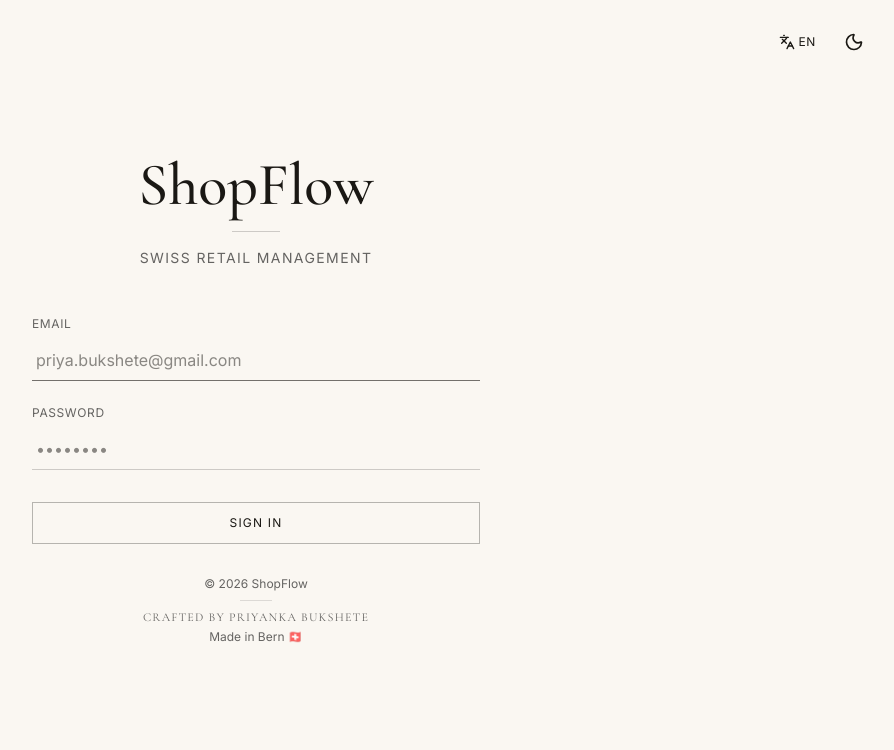
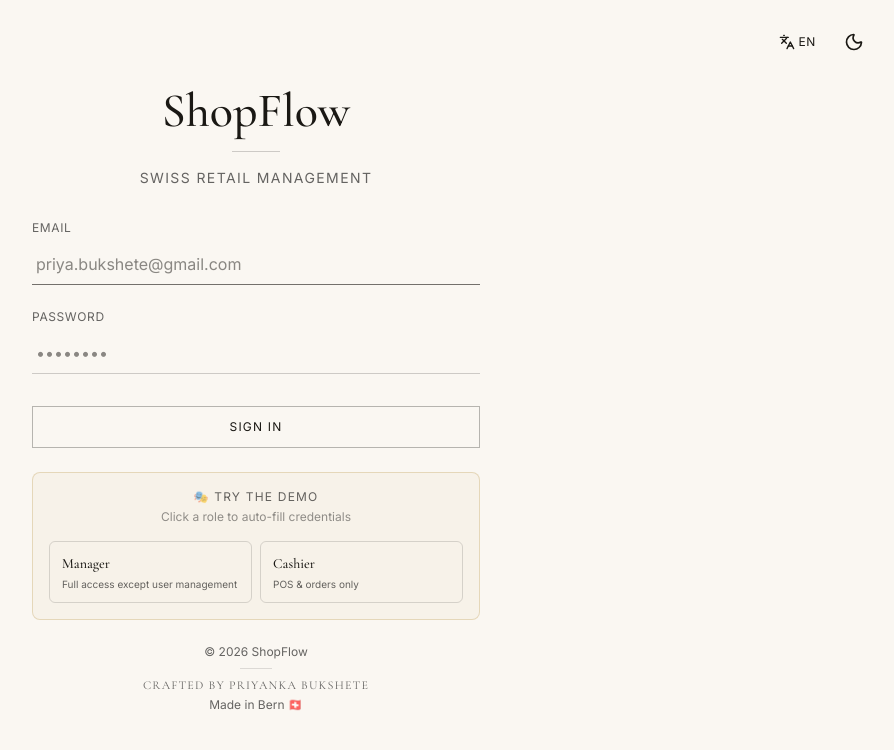
Before and after one commit to priyabukshete/shopflow, a React (Vite) app in the folder frontend/shopflow-ui/: page /login in a window 1280 px wide. Shown: the top 750 px of the page, without its empty margins (384-1278 px from the left). Built offline with nearby package versions, Linux system fonts and the light colour scheme.

Commit message:
Add role-based menu visibility and demo credentials box on login

```diff
--- a/frontend/shopflow-ui/src/components/layout/AppLayout.tsx
+++ b/frontend/shopflow-ui/src/components/layout/AppLayout.tsx
@@ -14,13 +14,13 @@ interface AppLayoutProps {
 }
 
 const navigationConfig = [
-  { key: 'dashboard', path: '/dashboard', icon: LayoutDashboard },
-  { key: 'pos',       path: '/pos',       icon: ShoppingBag },
-  { key: 'orders',    path: '/orders',    icon: ClipboardList },
-  { key: 'products',  path: '/products',  icon: Package },
-  { key: 'stock',     path: '/stock',     icon: ArrowLeftRight },
-  { key: 'reports',   path: '/reports',   icon: BarChart3 },
-  { key: 'users',     path: '/users',     icon: Users },
+  { key: 'dashboard', path: '/dashboard', icon: LayoutDashboard, roles: ['Admin', 'Manager'] },
+  { key: 'pos',       path: '/pos',       icon: ShoppingBag,     roles: ['Admin', 'Manager', 'Cashier'] },
+  { key: 'orders',    path: '/orders',    icon: ClipboardList,   roles: ['Admin', 'Manager', 'Cashier'] },
+  { key: 'products',  path: '/products',  icon: Package,         roles: ['Admin', 'Manager'] },
+  { key: 'stock',     path: '/stock',     icon: ArrowLeftRight,  roles: ['Admin', 'Manager'] },
+  { key: 'reports',   path: '/reports',   icon: BarChart3,       roles: ['Admin', 'Manager'] },
+  { key: 'users',     path: '/users',     icon: Users,           roles: ['Admin'] },
 ]
 
 export function AppLayout({ children }: AppLayoutProps) {
@@ -81,7 +81,7 @@ export function AppLayout({ children }: AppLayoutProps) {
           w-64 h-screen z-50
           border-r border-current/10
           flex flex-col overflow-y-auto
-          bg-[var(--color-bg,#fdfbf6)]
+          bg-[var(--color-cream)] dark:bg-[var(--color-ink)]
           transition-transform duration-300 ease-in-out
           ${sidebarOpen ? 'translate-x-0' : '-translate-x-full'}
           md:translate-x-0
@@ -108,7 +108,9 @@ export function AppLayout({ children }: AppLayoutProps) {
 
         {/* Navigation */}
         <nav className="flex-1 p-4">
-          {navigationConfig.map((item) => {
+          {navigationConfig
+            .filter((item) => user?.role && item.roles.includes(user.role))
+            .map((item) => {
             const Icon = item.icon
             const isActive = location.pathname === item.path
             return (
--- a/frontend/shopflow-ui/src/pages/LoginPage.tsx
+++ b/frontend/shopflow-ui/src/pages/LoginPage.tsx
@@ -7,6 +7,22 @@ import { useAuth } from '../contexts/AuthContext'
 import { authApi } from '../api/authApi'
 
 export function LoginPage() {
+
+  const demoAccounts = [
+    {
+      label: 'Manager',
+      email: 'demo.manager@shopflow.ch',
+      password: 'demo@123',
+      description: 'Full access except user management',
+    },
+    {
+      label: 'Cashier',
+      email: 'demo.cashier@shopflow.ch',
+      password: 'demo@123',
+      description: 'POS & orders only',
+    },
+  ]
+
   const navigate = useNavigate()
   const { theme, toggleTheme } = useTheme()
   const { t, i18n } = useTranslation()
@@ -19,6 +35,11 @@ export function LoginPage() {
   const toggleLanguage = () => {
     const newLang = i18n.language === 'de' ? 'en' : 'de'
     i18n.changeLanguage(newLang)
+  }
+
+  const fillDemoCredentials = (demoEmail: string, demoPassword: string) => {
+    setEmail(demoEmail)
+    setPassword(demoPassword)
   }
 
   const handleSubmit = async (e: React.FormEvent) => {
@@ -38,7 +59,7 @@ export function LoginPage() {
   }
 
   return (
-    <div className="min-h-screen flex items-center justify-center px-4 relative">
+    <div className="min-h-screen flex flex-col items-center justify-center px-4 py-6 relative">
       {/* Top right controls */}
       <div className="absolute top-6 right-6 flex gap-2">
         <button
@@ -58,8 +79,8 @@ export function LoginPage() {
 
       <div className="w-full max-w-md">
         {/* Logo / Title */}
-        <div className="text-center mb-12">
-          <h1 className="text-6xl mb-2" style={{ fontFamily: 'var(--font-serif)' }}>
+        <div className="text-center mb-8">
+          <h1 className="text-5xl mb-2" style={{ fontFamily: 'var(--font-serif)' }}>
             {t('login.title')}
           </h1>
           <div className="h-px w-12 mx-auto my-4 bg-current opacity-20" />
@@ -120,7 +141,37 @@ export function LoginPage() {
           </button>
         </form>
 
-        <div className="text-center text-muted text-xs mt-8">
+        {/* Demo credentials box for recruiters */}
+        <div className="mt-6 p-4 border border-[var(--color-gold)]/30 rounded-lg bg-[var(--color-gold)]/5">
+          <p className="text-xs uppercase tracking-widest text-center text-muted mb-1">
+            🎭 {t('login.tryDemo', 'Try the demo')}
+          </p>
+          <p className="text-xs text-center text-muted mb-4 opacity-70">
+            {t('login.tryDemoHint', 'Click a role to auto-fill credentials')}
+          </p>
+          <div className="grid grid-cols-2 gap-2">
+            {demoAccounts.map((account) => (
+              <button
+                key={account.label}
+                type="button"
+                onClick={() => fillDemoCredentials(account.email, account.password)}
+                className="p-3 border border-current/15 rounded-md hover:border-[var(--color-gold)] hover:bg-[var(--color-gold)]/10 transition-all text-left group"
+              >
+                <p
+                  className="text-sm font-medium mb-1"
+                  style={{ fontFamily: 'var(--font-serif)' }}
+                >
+                  {account.label}
+                </p>
+                <p className="text-[10px] text-muted leading-tight">
+                  {account.description}
+                </p>
+              </button>
+            ))}
+          </div>
+        </div>
+
+        <div className="text-center text-muted text-xs mt-6">
           <p className="mb-1">© 2026 ShopFlow</p>
           <div className="h-px w-8 bg-current opacity-20 mx-auto my-2" />
           <p className="uppercase tracking-widest" style={{ fontFamily: 'var(--font-serif)' }}>
```
